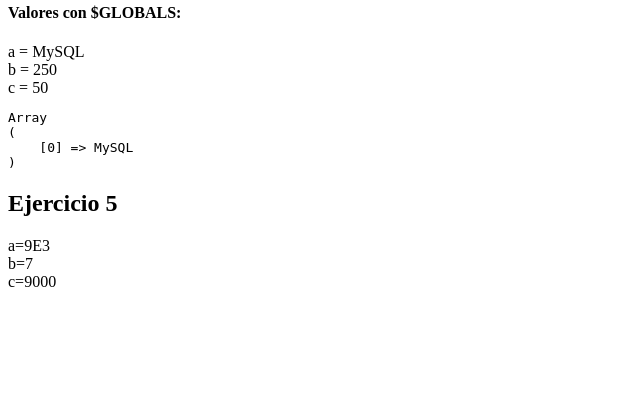
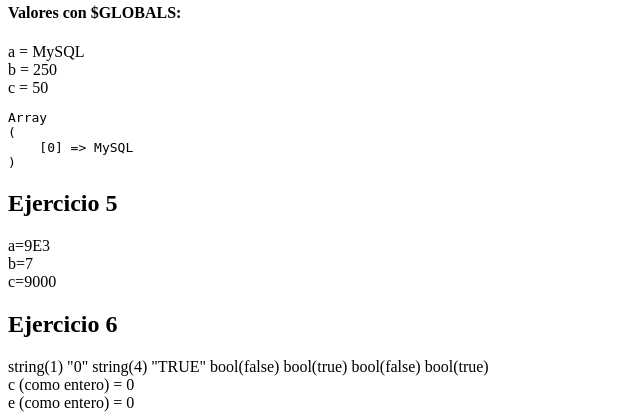
Before and after one commit to KarlaFR05/tecweb, a PHP site: page / in a window 1280 px wide. Shown: the part 1280-1700 px from the top of the page, without its empty margins (0-640 px from the left). Before the commit the page ends 1567 px from the top, so only its background shows below. Run offline with PHP 8.4, Linux system fonts and the light colour scheme.

Commit message:
Ejercicio 6

```diff
--- a/practicas/p04/index.php
+++ b/practicas/p04/index.php
@@ -120,6 +120,22 @@
     ?>
 
 
+    <h2>Ejercicio 6</h2>
+    <?php
+        $a = "0";
+        $b = "TRUE";
+        $c = FALSE;
+        $d = ($a OR $b);
+        $e = ($a AND $c);
+        $f = ($a XOR $b);
+
+        var_dump($a, $b, $c, $d, $e, $f);
+
+        echo "<br>c (como entero) = " . (int)$c;
+        echo "<br>e (como entero) = " . (int)$e;
+
+        unset($a, $b, $c, $d, $e, $f);
+    ?>
 
 </body>
 </html>
```
